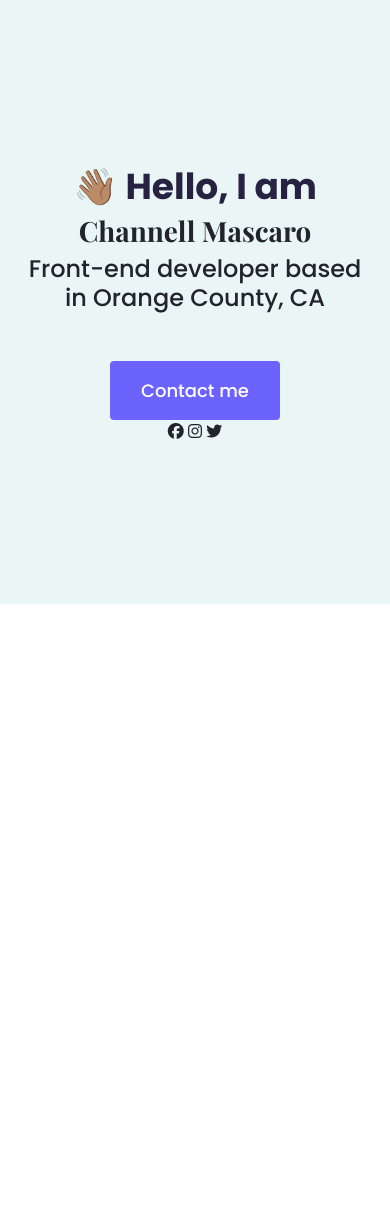
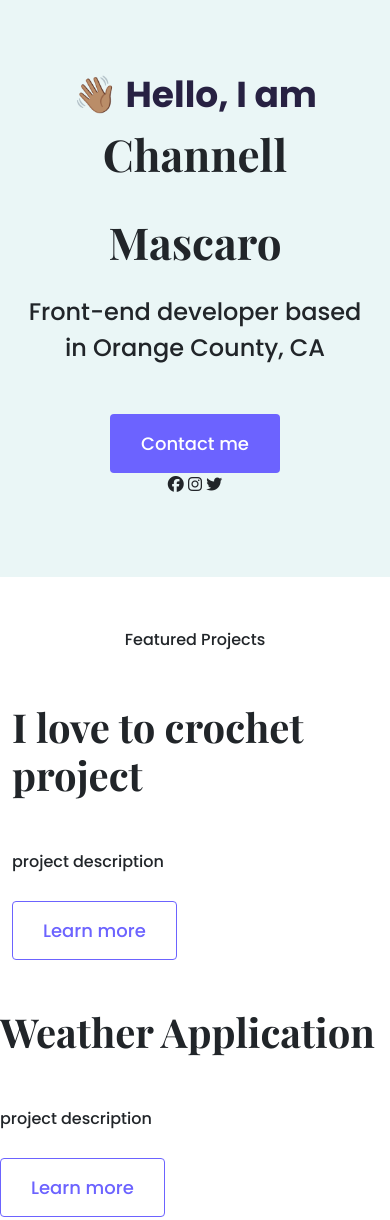
Before and after one commit to cwilly89/portfolio-project, a plain HTML site: page index.html in a window 390 px wide. Before the commit the page ends 844 px from the top, so only its background shows below. Drawn offline with nearby package versions, Linux system fonts and the light colour scheme.

Commit message:
created homepage and styled it

```diff
--- a/index.html
+++ b/index.html
@@ -28,5 +28,45 @@
     <i class="fab fa-twitter"></i>
     </span>
     </div>
+    <p class="text-center m-5">Featured Projects</p>
+    <div class="container">
+        <div class="row mb-5">
+            <div class="col d-none d-lg-block">
+                <div class="project-description"></div>
+<img src="images/crochet project.png" class="img-fluid" alt="">
+
+            </div>
+            <div class="col">
+
+
+    <h2 class="mb-5">I love to crochet project</h2>
+    <p class="mb-4 text muted">project description</p>
+    <a href="https://s3.amazonaws.com/shecodesio-production/challenge_submissions/files/000/380/324/original/final_javascript_project.html?1623563706" class="btn btn-branding-outline">Learn more</a>
+    </div>
+            </div>
+        </div>
+
+
+        <div class="row mb-5">
+
+            <div class="col">
+
+
+    <h2 class="mb-5">Weather Application </h2>
+    <p class="mb-4 text muted">project description</p>
+    <a href="https://sleepy-bell-7e4a3d.netlify.app/" class="btn btn-branding-outline">Learn more</a>
+    </div>
+    <div class="col d-none d-lg-block">
+                <div class="project-description"></div>
+<img src="images/weather.png" class="img-fluid" alt="">
+
+            </div>
+            </div>
+        </div>
+
+
+
+
+    </div>
 </body>
 </html>
--- a/styles/styles.css
+++ b/styles/styles.css
@@ -15,11 +15,16 @@ h1, h2, h3, h4, h5, h6 {
 }
 h1 {
     font-size 96px;
+    line-height: 1.5;
+}
+h2 {
+    font-size: 64px;
+}
 
-
-}
 p {
     font-weight: normal;
+    font-size: 16px;
+    line-height: 30px;
 }
 
 .hero {
@@ -38,7 +43,7 @@ p {
 .hero h2 {
     font-family: var(--default-font-family);
     font-weight: normal;
-     line line-height: 2;
+     line-height: 1.5;
      font-size: 24px;
 }
 
@@ -50,3 +55,33 @@ p {
     line-height: 27px;
     padding: 15px 30px;
 }
+
+.btn-branding-outline {
+  border: 1px solid var(--branding-color);
+    border-radius: 4px;
+    color: var(--branding-color);
+    font-size: 18px;
+    line-height: 27px;
+    padding: 15px 30px;
+}
+
+.project-description {
+    padding: 120px 60px;
+}
+
+@media (max-width: 900px) {
+    h1 {
+        font-size: 44px;
+        line-height: 2;
+    }
+    h2 {
+        font-size: 40px;
+    }
+    .hero {
+        padding: 80px 20px;
+    }
+    .project-description {
+        padding: 0;
+        text-align: center;
+    }
+}
```
Also changed, not shown: images/weather.png (added), 3 other files.
